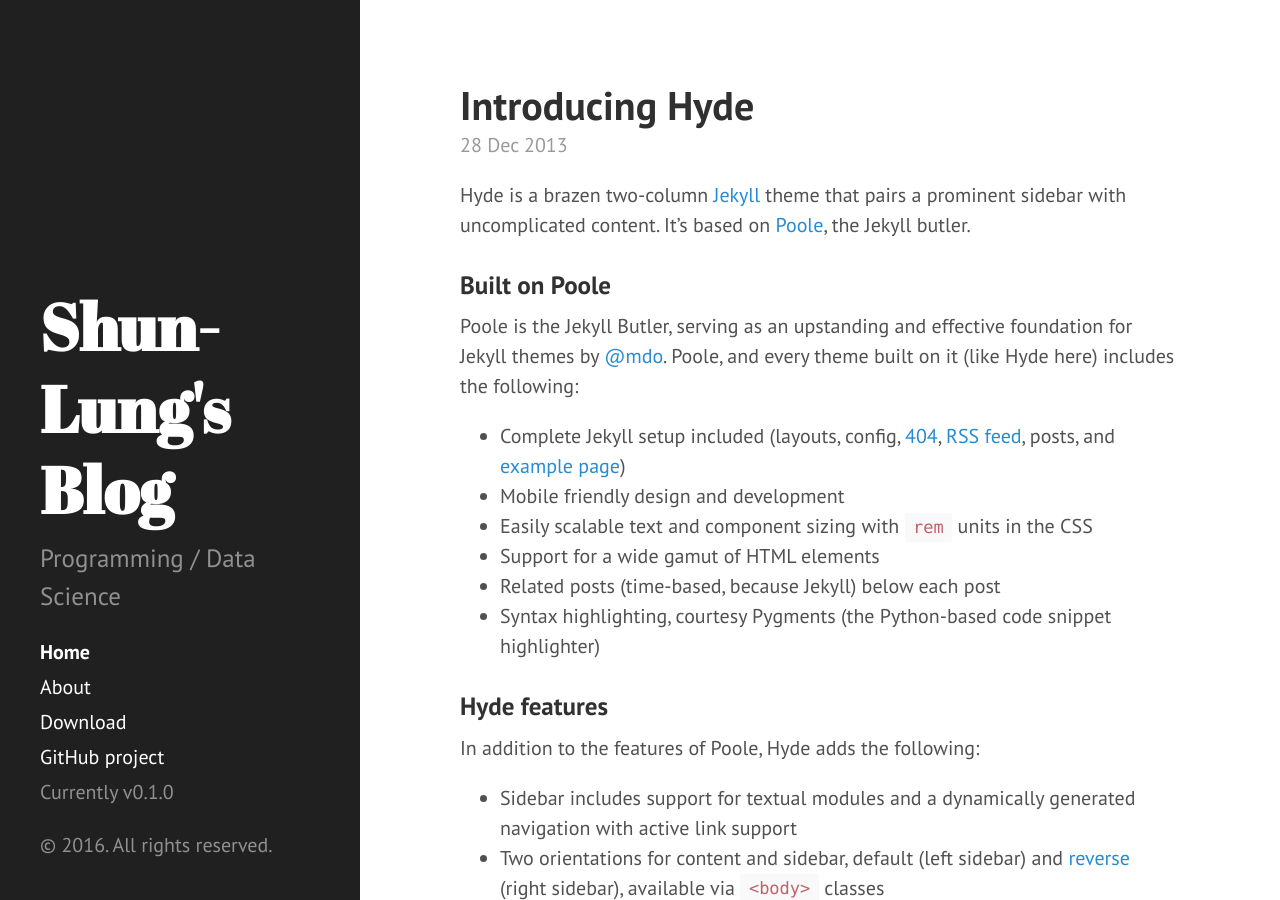
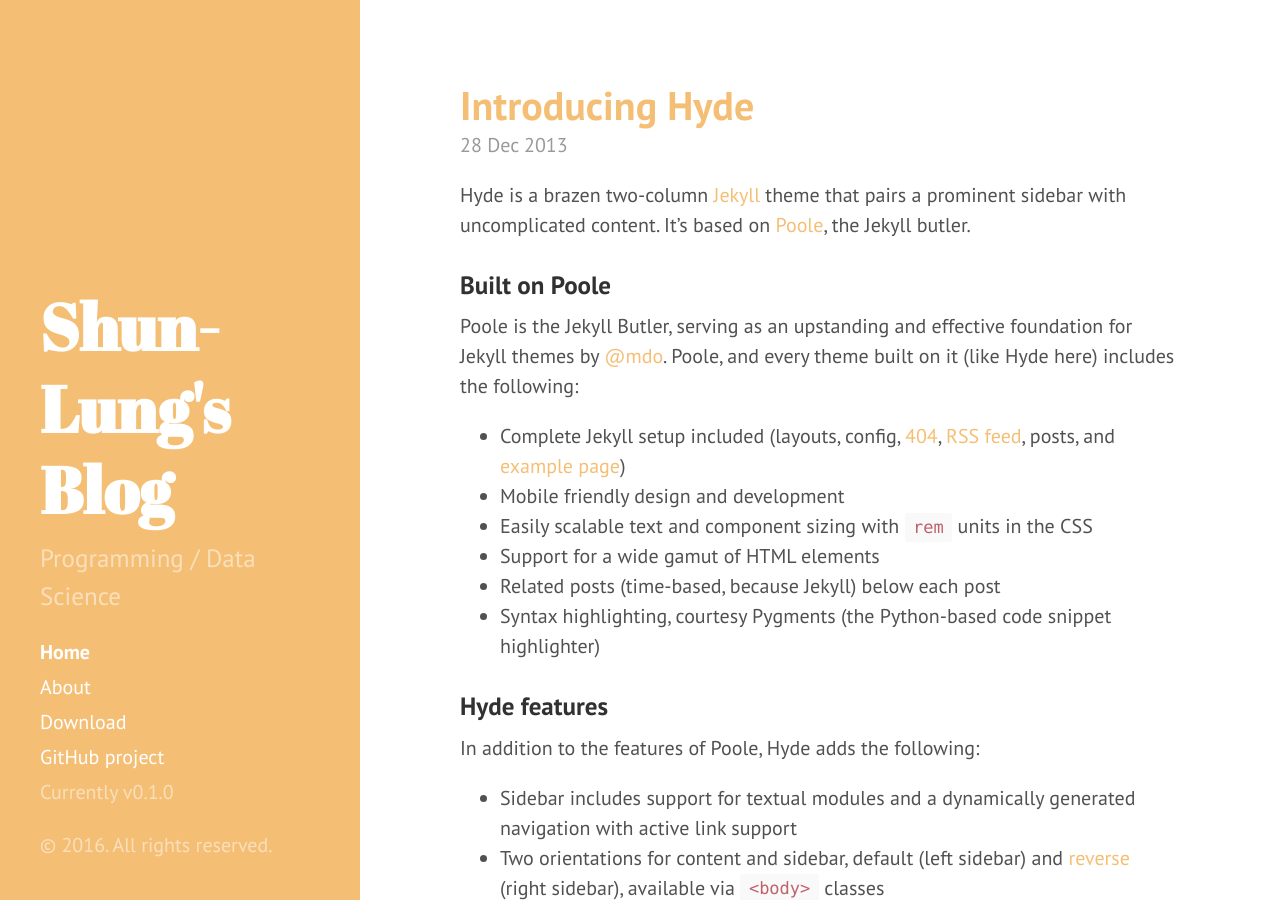
Before and after one commit to codeAligned/slchangtw.netlify, a Jekyll site: the page built from index.html, in a window 1280 px wide and 900 px high. Built offline with Jekyll 4.4.1, drawn with Linux system fonts in a browser that asks for light colours; Markdown is read by kramdown in place of the engine named in the settings; the list of posts is cut into pages by our own code.

```diff
--- a/_config.yml
+++ b/_config.yml
@@ -1,5 +1,5 @@
 # Dependencies
-markdown:         redcarpet
+markdown:         kramdown
 highlighter:      pygments
 
 
--- a/_layouts/default.html
+++ b/_layouts/default.html
@@ -3,7 +3,7 @@
 
   {% include head.html %}
 
-  <body>
+  <body class="theme-base-0a">
 
     {% include sidebar.html %}
 
```
